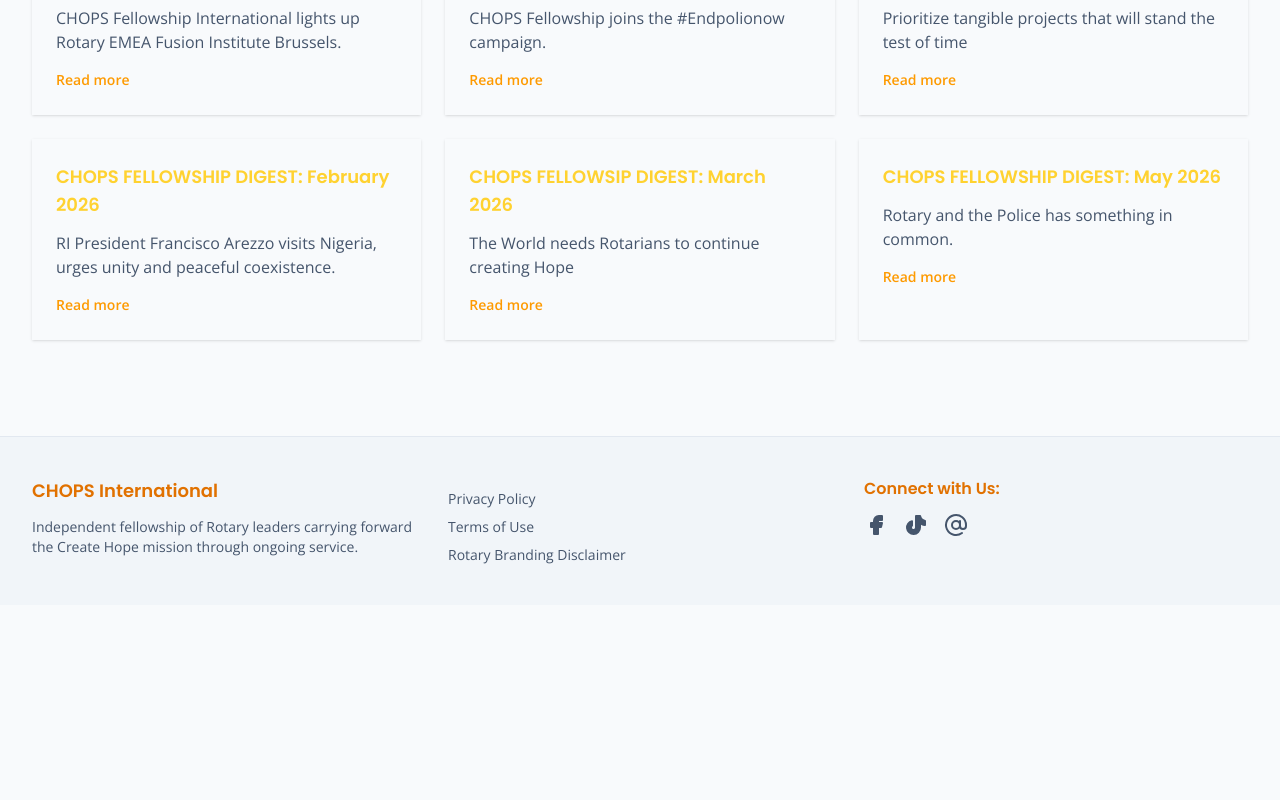
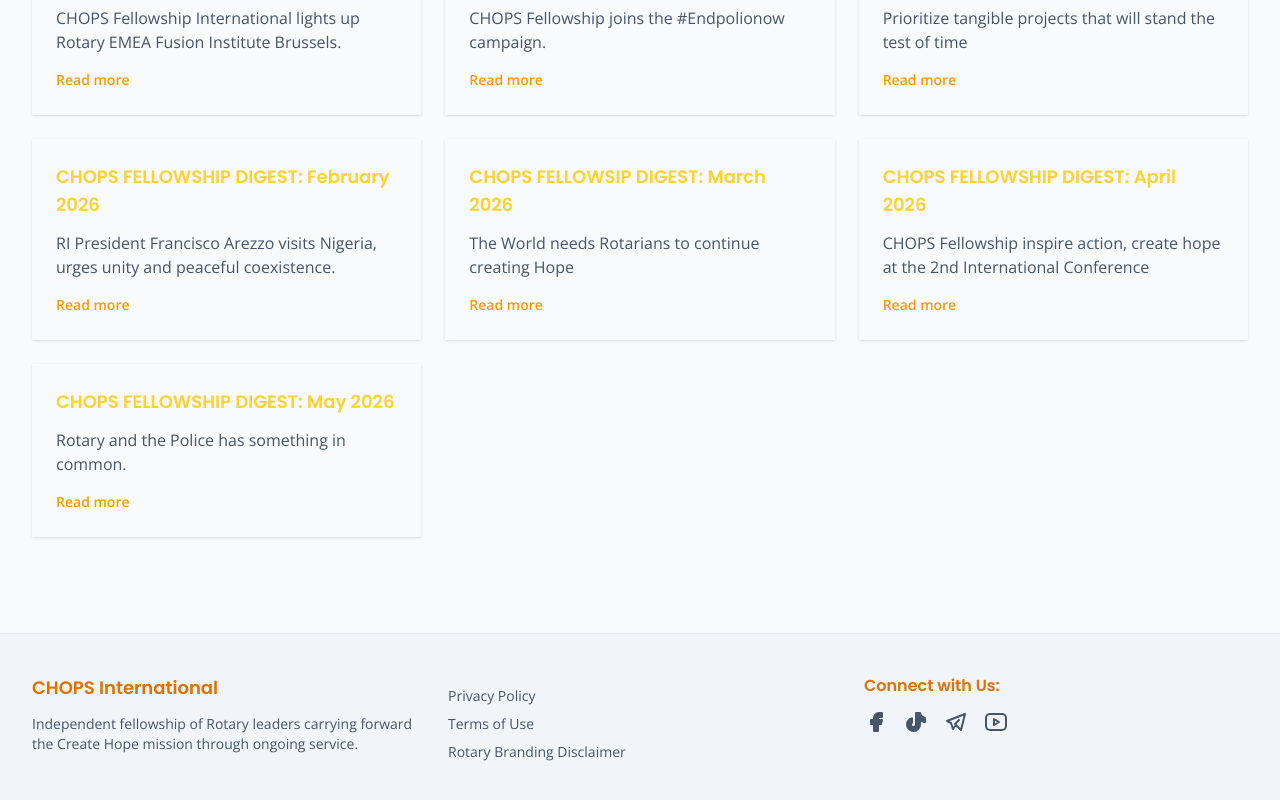
Before and after one commit to Saate-E/chops, a React (Vite) app: page /digest in a window 1280 px wide. Shown: the part 1030-1830 px from the top of the page. Before the commit the page ends 1635 px from the top, so only its background shows below. Built offline with nearby package versions, Linux system fonts and the light colour scheme.

Commit message:
new digest

```diff
--- a/src/components/SiteLayout.jsx
+++ b/src/components/SiteLayout.jsx
@@ -1,8 +1,12 @@
 import { useState, useEffect } from "react";
 import { NavLink, Outlet, useLocation } from "react-router-dom";
 import { navItems } from "../content";
-import { AtSign } from "lucide-react";
-import { TbBrandTiktokFilled, TbBrandFacebookFilled } from "react-icons/tb";
+import {
+  TbBrandTiktokFilled,
+  TbBrandFacebookFilled,
+  TbBrandTelegram,
+  TbBrandYoutube,
+} from "react-icons/tb";
 import Logo from "../assets/logo.png";
 
 export default function SiteLayout() {
@@ -103,22 +107,28 @@ export default function SiteLayout() {
             <h4 className="font-semibold text-amber-600">Connect with Us:</h4>
             <div className="mt-3 flex gap-4">
               <a
-                href="#"
+                href="https://www.facebook.com/420869457776572?ref=NONE_xav_ig_profile_page_web"
                 className="text-slate-600 hover:text-amber-600 transition"
               >
                 <TbBrandFacebookFilled className="h-6 w-6" />
               </a>
               <a
-                href="#"
+                href="https://www.tiktok.com/@chops.fellowship?_r=1&_t=ZS-97LBsyd3xkj"
                 className="text-slate-600 hover:text-amber-600 transition"
               >
                 <TbBrandTiktokFilled className="h-6 w-6" />
               </a>
               <a
-                href="#"
+                href="https://t.me/chopsfellowship"
                 className="text-slate-600 hover:text-amber-600 transition"
               >
-                <AtSign className="h-6 w-6" />
+                <TbBrandTelegram className="h-6 w-6" />
+              </a>
+              <a
+                href="https://www.youtube.com/@CHOPSFELLOWSHIP"
+                className="text-slate-600 hover:text-amber-600 transition"
+              >
+                <TbBrandYoutube className="h-6 w-6" />
               </a>
             </div>
           </div>
--- a/src/content.js
+++ b/src/content.js
@@ -229,6 +229,12 @@ export const digest = [
     link: "/digest/MARCH-6.pdf",
   },
   {
+    title: "CHOPS FELLOWSHIP DIGEST: April 2026",
+    snippet:
+      "CHOPS Fellowship inspire action, create hope at the 2nd International Conference",
+    link: "/digest/APRIL-3.pdf",
+  },
+  {
     title: "CHOPS FELLOWSHIP DIGEST: May 2026",
     snippet: "Rotary and the Police has something in common.",
     link: "/digest/MAY-6.pdf",
--- a/src/pages/HomePage.jsx
+++ b/src/pages/HomePage.jsx
@@ -13,6 +13,7 @@ import hero1 from "../assets/hero.jpg";
 import hero2 from "../assets/hero2.jpg";
 import hero3 from "../assets/hero3.jpg";
 import green from "../assets/green 1.jpeg";
+import green2 from "../assets/mental.jpg";
 import counterBg from "../assets/green 2.jpeg";
 
 const constructions = [
@@ -31,8 +32,7 @@ const constructions = [
   {
     title: "Mental Health Action Campaigns",
     text: "Programs reducing stigma through education, dialogue, and practical community support.",
-    image:
-      "https://images.unsplash.com/photo-1573497019940-1c28c88b4f3e?auto=format&fit=crop&w=1200&q=80",
+    image: green2,
   },
   {
     title: "Green Schools Initiatives",
@@ -70,12 +70,12 @@ const stats = [
 
 const testimonials = [
   {
-    name: "District Govenor",
+    name: "Create Hope District Govenor",
     quote:
       "CHOPS gave us a practical platform to keep serving together after our terms ended. The network is active and impactful.",
   },
   {
-    name: "Club President",
+    name: "Create Hope Club President",
     quote:
       "Our mental health collaboration reached more families because CHOPS connected us to members with the right expertise.",
   },
```
Also changed, not shown: src/assets/mental.jpg (added), 1 other file (tests, documents, lock files or other folders).
